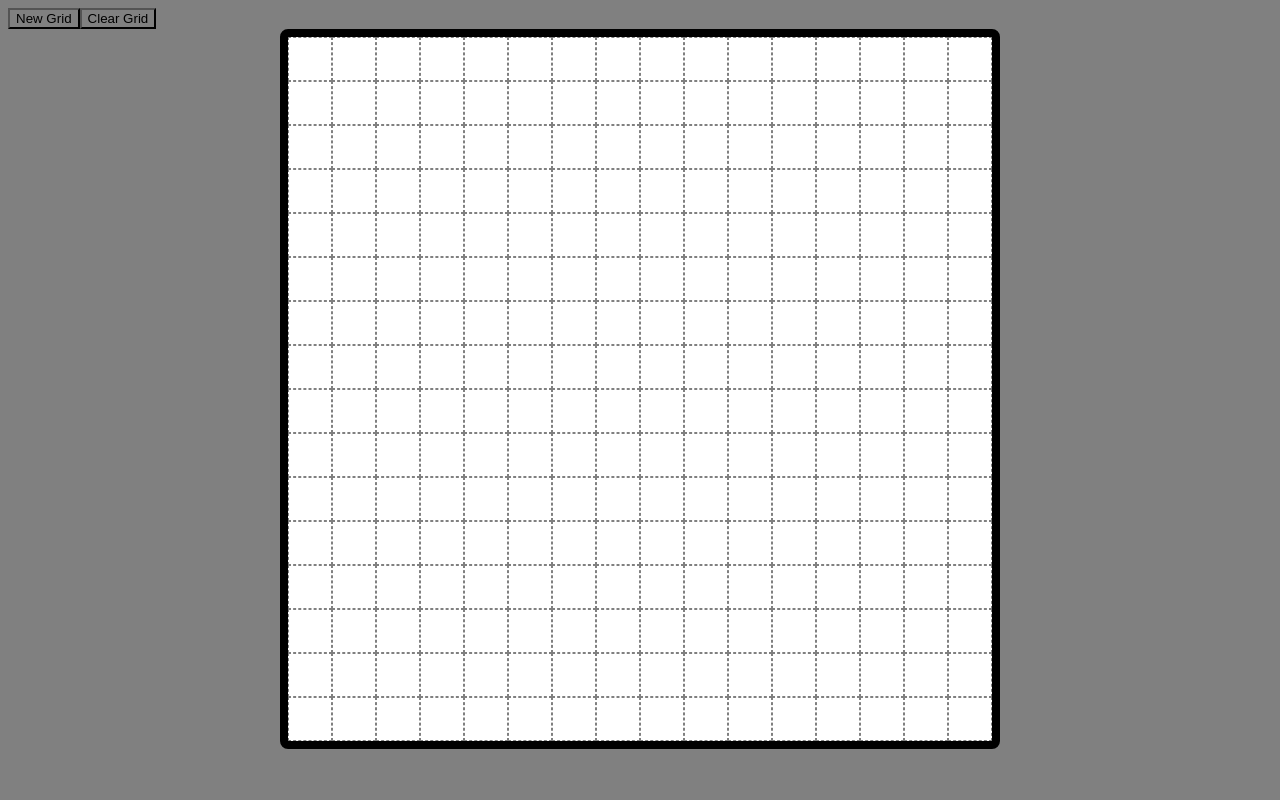
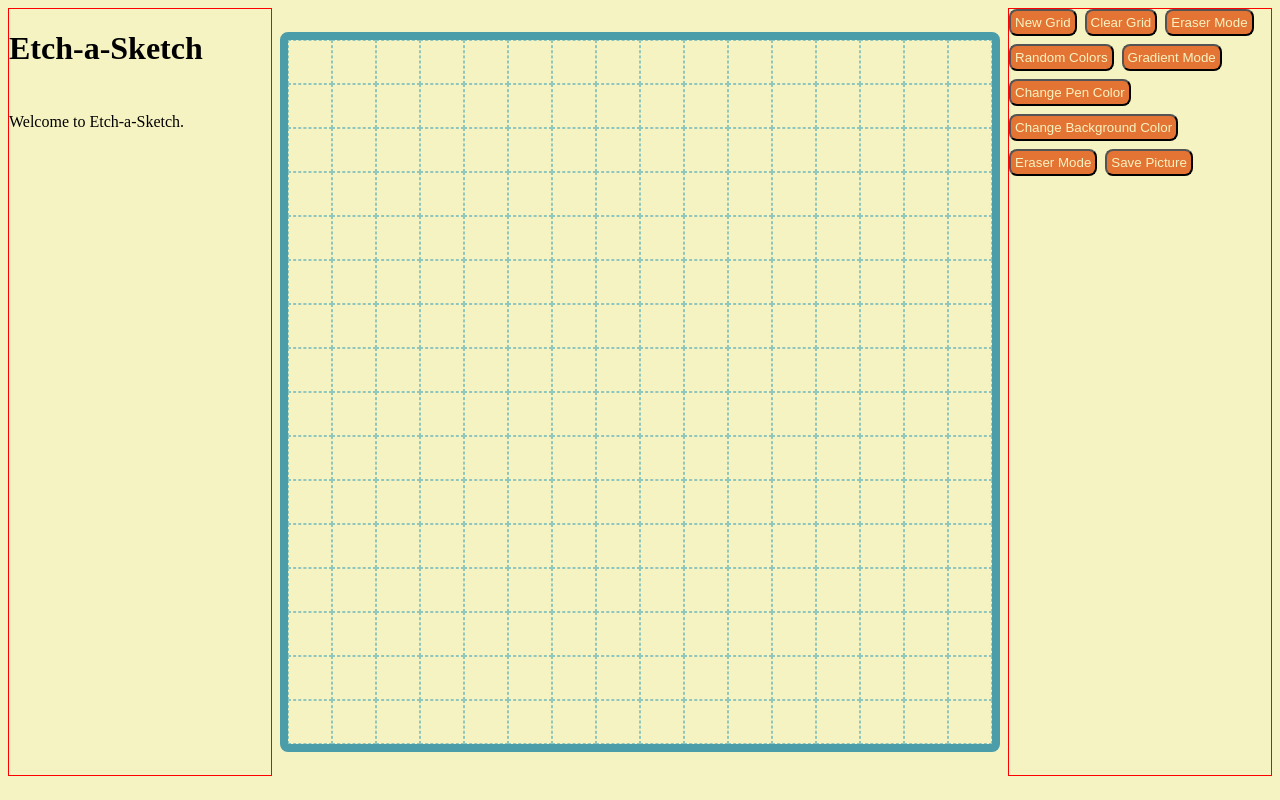
Before and after one commit to wenqi711/etch-a-sketch, a plain HTML site: page index.html in a window 1280 px wide. Drawn offline with Linux system fonts and the light colour scheme.

Commit message:
Change color palette and set up buttons

```diff
--- a/index.html
+++ b/index.html
@@ -7,8 +7,24 @@
     <link rel="stylesheet" href="styles.css">
 </head>
 <body>
-    <div class="button-container"></div>
-    <div class="pixel-container"></div>
+    <div class="main-container">
+        <div class="text">
+            <h1>Etch-a-Sketch</h1>
+            <p>Welcome to Etch-a-Sketch.</p>
+        </div>
+        <div class="pixel-container"></div>
+        <div class="button-container">
+            <button class="new-grid-button">New Grid</button>
+            <button class="clear-button">Clear Grid</button>
+            <button class="eraser-mode-button">Eraser Mode</button>
+            <button class="randomize-button">Random Colors</button>
+            <button class="gradient-mode-button">Gradient Mode</button>
+            <button class="change-color-button">Change Pen Color</button>
+            <button class="background-color-button">Change Background Color</button>
+            <button class="eraser-mode-button">Eraser Mode</button>
+            <button class="save-picture-button">Save Picture</button>
+        </div>
+    </div>
     <script src="script.js"></script>
 </body>
 </html>
--- a/script.js
+++ b/script.js
@@ -22,11 +22,7 @@ function setUpGrid(num) {
     }
 }
 
-const buttonContainer = document.querySelector(".button-container");
-
-const newGridButton = document.createElement("button");
-newGridButton.textContent = "New Grid";
-buttonContainer.appendChild(newGridButton);
+const newGridButton = document.querySelector(".new-grid-button");
 newGridButton.addEventListener("click", function () {
     const userSelection = +(prompt("Enter a number between 3 and 100:", ""));
     if (userSelection > 2 && userSelection < 101 && Math.floor(userSelection) === userSelection) {
@@ -39,9 +35,7 @@ newGridButton.addEventListener("click", function () {
     }
 })
 
-const clearButton = document.createElement("button");
-clearButton.textContent = "Clear Grid";
-buttonContainer.appendChild(clearButton);
+const clearButton = document.querySelector(".clear-button");
 clearButton.addEventListener("click", function() {
     document.querySelectorAll(".hover").forEach( (node) => node.classList.remove("hover"));
 });
--- a/styles.css
+++ b/styles.css
@@ -1,14 +1,37 @@
 * {
-    background-color: grey;
+    background-color: #F6F3C2;
     box-sizing: border-box;
+}
+
+button {
+    background-color: #E37434;
+    color: #F6F3C2;
+    padding: 4px;
+    border-radius: 8px;
+}
+
+.main-container {
+    display: flex;
+    gap: 8px;
+}
+
+.text, .button-container {
+    flex: 1 10vw;
+    display: flex;
+    flex-wrap: wrap;
+    align-items: flex-start;
+    align-content: flex-start;
+    gap: 8px;
+    border: 1px solid red;
 }
 
 .pixel-container {
     width: 90vh;
     height: 90vh;
-    margin: auto;
+    margin: 3vh auto;
+    flex: none;
     display: flex;
-    border: 8px solid black;
+    border: 8px solid #4B9DA9;
     border-radius: 8px;
     flex-wrap: wrap;
     justify-content: center;
@@ -21,11 +44,11 @@
 }
 
 .pixel {
-    background-color: white;
-    border: 0.5px dashed grey;
+    background-color: #F6F3C2;
+    border: 0.5px dashed #91C6BC;
     flex-basis: 90vh;
 }
 
 .hover {
-    background-color: green;
+    background-color: #4B9DA9;
 }
```
